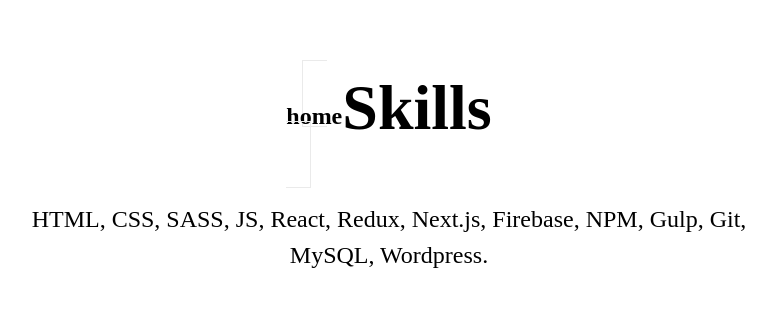
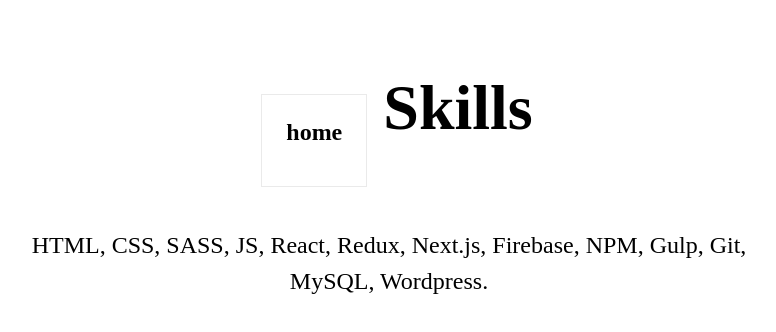
Before and after one commit to chris-plonka/next-site, a Next.js app: page /skills in a window 1280 px wide. Shown: the part 240-572 px from the top of the page, without its empty margins (251-1027 px from the left). Built offline with nearby package versions, Linux system fonts and the light colour scheme.

Commit message:
Update skills.tsx

```diff
--- a/pages/skills.tsx
+++ b/pages/skills.tsx
@@ -10,7 +10,7 @@
 	<div className={styles.container}>
 
      <div className={styles.grid}>
-	     <div>
+	     <div className={styles.grid}>
 	     <Link href="/"><a className={styles.card}><h2>home</h2></a></Link>
 	     </div>
             <h2 className={styles.title}>Skills</h2>
```
